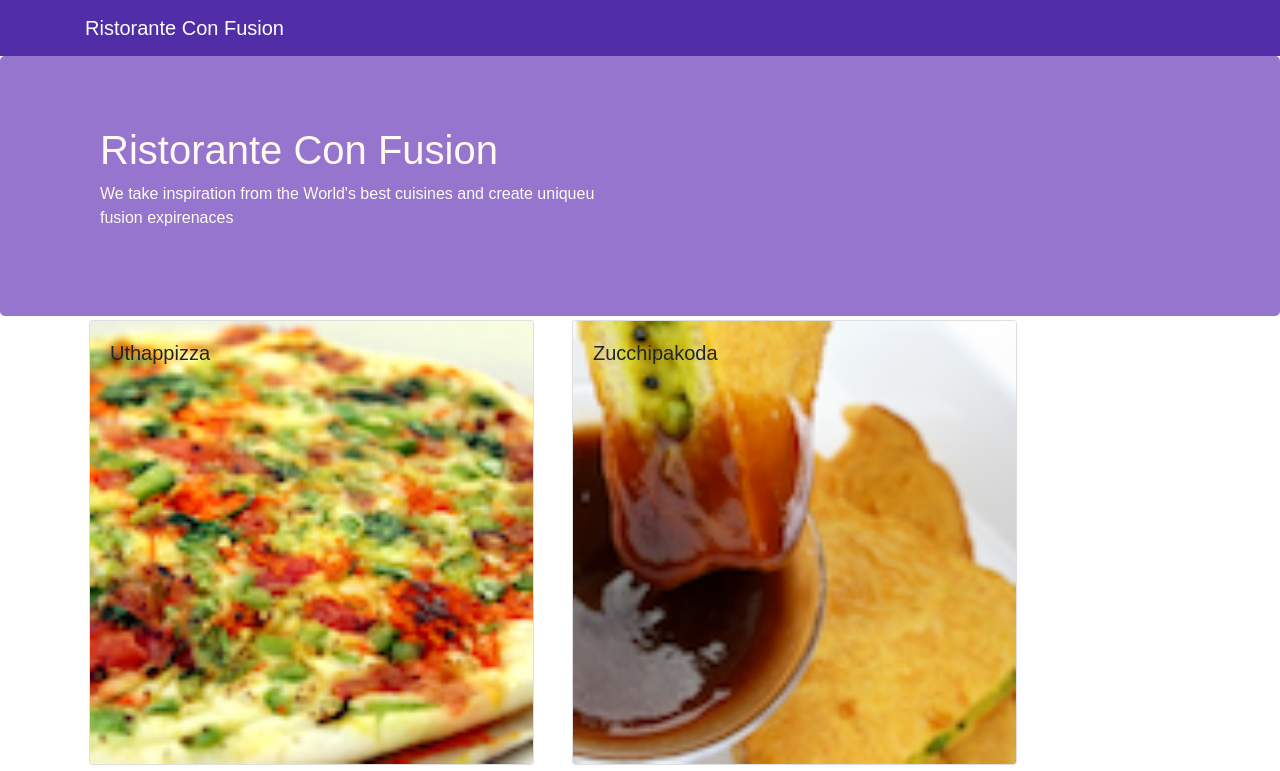
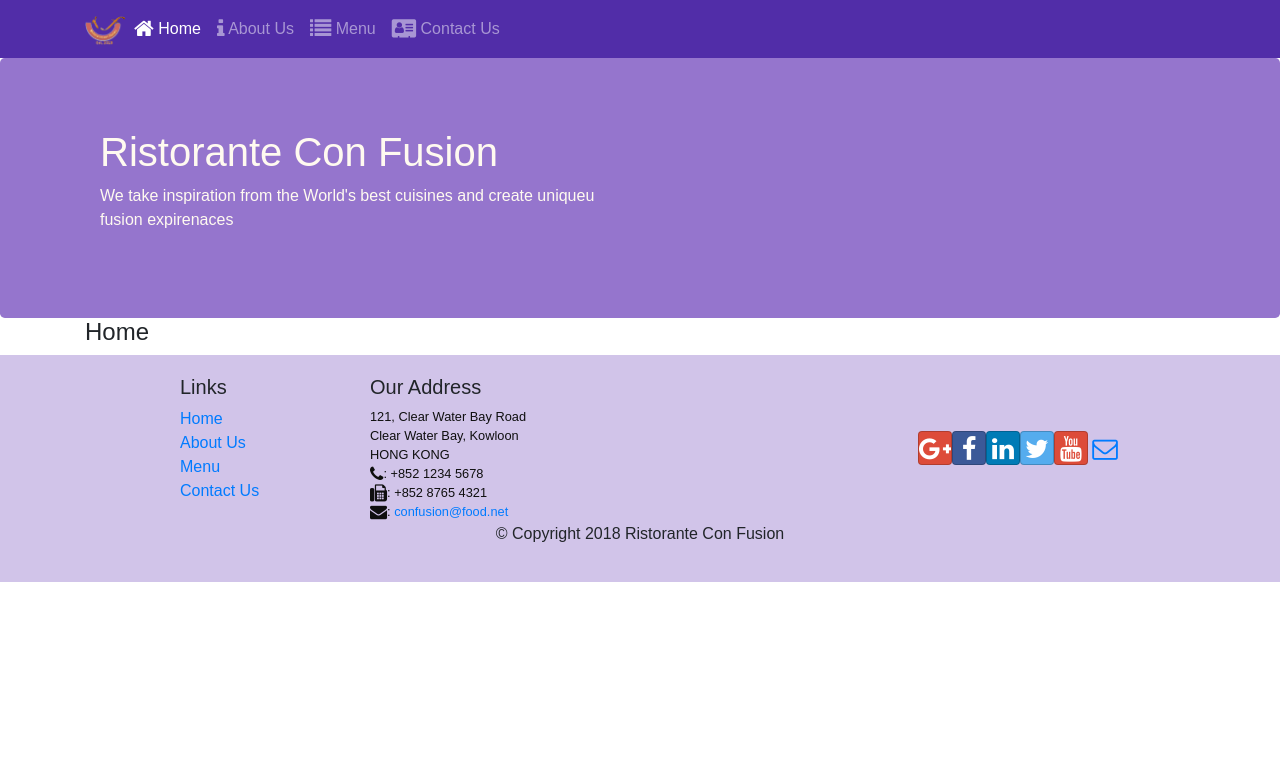
Before and after one commit to nech852/confusion, a React (Create React App) app: page /home in a window 1280 px wide. Shown: the top 771 px of the page. Built offline with nearby package versions, Linux system fonts and the light colour scheme.

Commit message:
Git routing

```diff
--- a/package.json
+++ b/package.json
@@ -9,6 +9,7 @@
     "react": "^16.4.1",
     "react-dom": "^16.4.1",
     "react-popper": "^0.9.2",
+    "react-router-dom": "^4.2.2",
     "react-scripts": "1.1.4",
     "reactstrap": "^5.0.0"
   },
--- a/src/App.js
+++ b/src/App.js
@@ -1,15 +1,18 @@
 import React, { Component } from 'react';
 import  Main from './components/MainComponent';
 import './App.css';
+import {BrowserRouter} from 'react-router-dom';
 
 
 class App extends Component {
 
   render() {
     return (
-      <div>
-        <Main/>
-      </div>
+      <BrowserRouter>
+        <div>
+          <Main/>
+        </div>
+      </BrowserRouter>
     );
   }
 }
--- a/src/components/FooterComponent.js
+++ b/src/components/FooterComponent.js
@@ -1,4 +1,5 @@
 import React from 'react';
+import { Link } from 'react-router-dom';
 
 function Footer(props){
     return(
@@ -8,10 +9,10 @@
                 <div className="col-4 offset-1 col-sm-2">
                     <h5>Links</h5>
                     <ul className="list-unstyled">
-                        <li><a href="#">Home</a></li>
-                        <li><a href="#">About</a></li>
-                        <li><a href="#">Menu</a></li>
-                        <li><a href="contactus.html">Contact</a></li>
+                        <li><Link to="/home">Home</Link></li>
+                        <li><Link to="/aboutus">About Us</Link></li>
+                        <li><Link to="/menu">Menu</Link></li>
+                        <li><Link to="/contactus">Contact Us</Link></li>
                     </ul>
                 </div>
                 <div className="col-7 col-sm-5">
--- a/src/components/HeaderComponent.js
+++ b/src/components/HeaderComponent.js
@@ -1,13 +1,57 @@
 import React, { Component } from 'react';
-import { Navbar, NavbarBrand, Jumbotron } from 'reactstrap';
+import { Navbar, NavbarBrand, Nav, NavbarToggler, Collapse, NavItem, Jumbotron } from 'reactstrap';
+import { NavLink } from 'react-router-dom';
 
 class Header extends Component {
+
+    constructor(props){
+        super(props);
+        this.state ={
+            isNavOpen: false
+        };
+        this.toggleNav = this.toggleNav.bind(this);
+    }
+
+    toggleNav(){
+        this.setState({
+            isNavOpen: !this.state.isNavOpen
+        });
+    }
+
      render() {
          return(
             <React.Fragment>
-                <Navbar dark >
+                <Navbar dark expand="md">
                     <div className="container">
-                        <NavbarBrand href="/">Ristorante Con Fusion</NavbarBrand>
+                        <NavbarToggler onClick={this.toggleNav} />
+                        <NavbarBrand className ="mr-auto" href="/">
+                            <img src="assets/images/logo.png" height="30"
+                                width ="41" alt="Ristorante Con Fusion"/>
+                        </NavbarBrand>
+                        <Collapse isOpen={this.state.isNavOpen} navbar>
+                        <Nav navbar>
+                            <NavItem>
+                                <NavLink className="nav-link" to="/home">
+                                    <span className="fa fa-home fa-lg"/> Home
+                                </NavLink>
+                            </NavItem>
+                            <NavItem>
+                                <NavLink className="nav-link" to="/aboutus">
+                                    <span className="fa fa-info fa-lg"/> About Us
+                                </NavLink>
+                            </NavItem>
+                            <NavItem>
+                                <NavLink className="nav-link" to="/menu">
+                                    <span className="fa fa-list fa-lg"/> Menu
+                                </NavLink>
+                            </NavItem>
+                            <NavItem>
+                                <NavLink className="nav-link" to="/contactus">
+                                    <span className="fa fa-address-card fa-lg"/> Contact Us
+                                </NavLink>
+                            </NavItem>
+                        </Nav>
+                        </Collapse>
                     </div>
                 </Navbar>
                 <Jumbotron>
--- /dev/null
+++ b/src/components/HomeComponent.js
@@ -0,0 +1,11 @@
+import React from 'react';
+
+function Home(props){
+    return(
+        <div className = "container">
+            <h4>Home</h4>
+        </div>
+    );
+}
+
+export default Home;
--- a/src/components/MainComponent.js
+++ b/src/components/MainComponent.js
@@ -1,9 +1,11 @@
 import React, { Component } from 'react';
-import  Menu from './MenuComponent';
-import  DishDetail from './DishDetailComponent' ;
+import Home from './HomeComponent';
+import Menu from './MenuComponent';
+import DishDetail from './DishDetailComponent' ;
 import Header from './HeaderComponent';
 import Footer from './FooterComponent';
 import { DISHES } from '../shared/dishes.js';
+import { Switch, Route, Redirect } from 'react-router-dom';
 
 class Main extends Component {
 
@@ -15,17 +17,21 @@
         };
     }
 
-    onDishSelect(dishId){
-        this.setState({ selectedDishId: dishId });
+  render() {
+    const HomePage = () => {
+      return(
+        <Home/>
+      );
     }
-
-
-  render() {
     return (
       <div>
         <Header />
-        <Menu dishes={this.state.dishes} onClick ={(dishId) => this.onDishSelect(dishId)} />
-        <DishDetail dish={this.state.dishes.filter((dish) => dish.id === this.state.selectedDishId)[0]} />
+          <Switch>
+            <Route path="/home" component ={HomePage}/>
+            <Route exact path="/menu"
+              component = {() => <Menu dishes={this.state.dishes}/>} />
+             <Redirect to="/home"/>
+          </Switch>
         <Footer />
       </div>
     );
```
Also changed, not shown: 1 other file (tests, documents, lock files or other folders).
